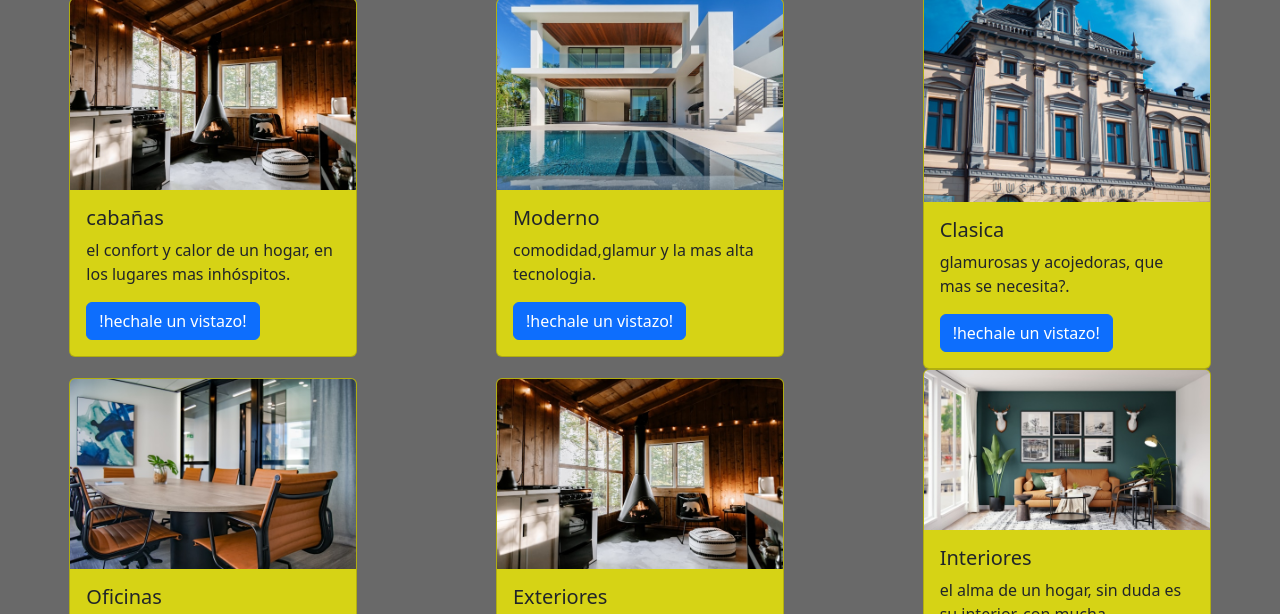
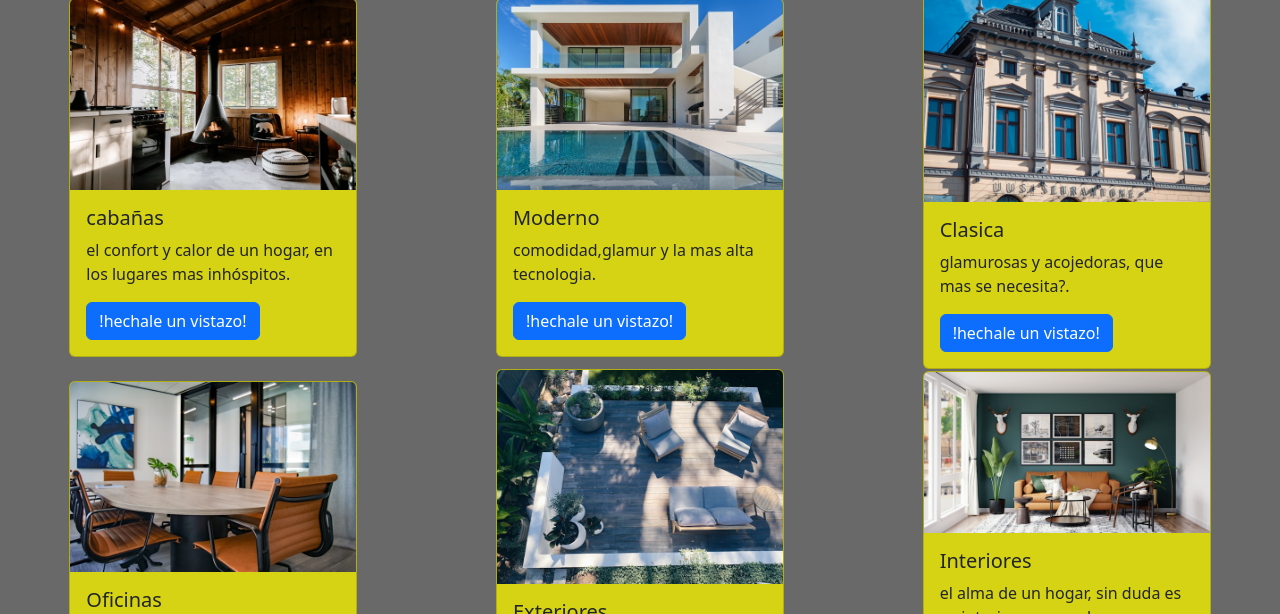
Before and after one commit to francknahuel/prueba-segunda-entrega, a plain HTML site: page pages/galeria.html in a window 1280 px wide. Shown: the part 150-764 px from the top of the page. Drawn offline with nearby package versions, Linux system fonts and the light colour scheme; a web font is replaced by a local one.

Commit message:
termino de prueba de cambios

```diff
--- a/pages/galeria.html
+++ b/pages/galeria.html
@@ -90,7 +90,7 @@
                         </div>
                         </div>
                 <div class="card body-card " style="width: 18rem;">
-                    <img src="./../assets/img/card-cabaña.jpg" class="card-img-top" alt="...">
+                    <img src="./../assets/img/card-exteriores.jpg" class="card-img-top" alt="...">
                     <div class="card-body">
                         <h5 class="card-title">Exteriores</h5>
                         <p class="card-text">diseño ecofriendly,comodos y para todos los estilos.</p>
```
